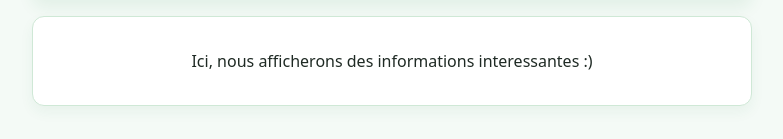
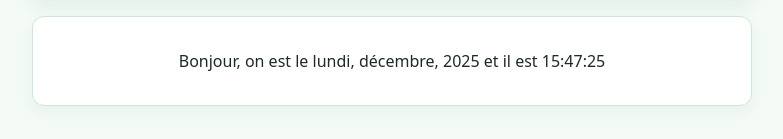
Before and after one commit to MBDS-CASA/react101-Omar-Tougui123, a React (Vite) app: page / in a window 1280 px wide. Shown: the part 188-327 px from the top of the page, without its empty margins (248-1031 px from the left). Built offline with nearby package versions, Linux system fonts and the light colour scheme.

Commit message:
TD02: Afficher la date et l'heure du jour

```diff
--- a/src/components/MainContent.jsx
+++ b/src/components/MainContent.jsx
@@ -1,7 +1,28 @@
+import { useEffect, useState } from 'react'
+
 function MainContent() {
+  const [now, setNow] = useState(new Date())
+
+  useEffect(() => {
+    const intervalId = setInterval(() => {
+      setNow(new Date())
+    }, 1000)
+
+    return () => clearInterval(intervalId)
+  }, [])
+
+  const dayName = now.toLocaleDateString('fr-FR', { weekday: 'long' })
+  const monthName = now.toLocaleDateString('fr-FR', { month: 'long' })
+  const year = now.getFullYear()
+
+  const hours = String(now.getHours()).padStart(2, '0')
+  const minutes = String(now.getMinutes()).padStart(2, '0')
+  const seconds = String(now.getSeconds()).padStart(2, '0')
+  const displayText = `Bonjour, on est le ${dayName}, ${monthName}, ${year} et il est ${hours}:${minutes}:${seconds}`
+
   return (
     <main className="main-content">
-      <p>Ici, nous afficherons des informations interessantes :) </p>
+      <p>{displayText}</p>
     </main>
   )
 }
```
